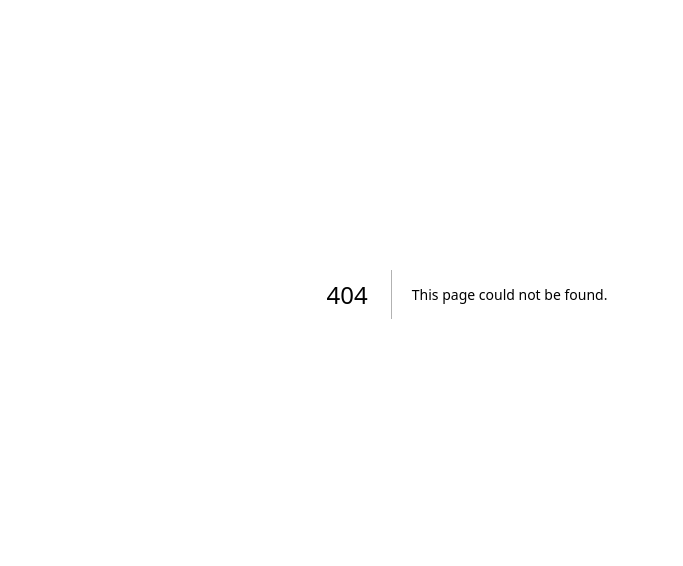
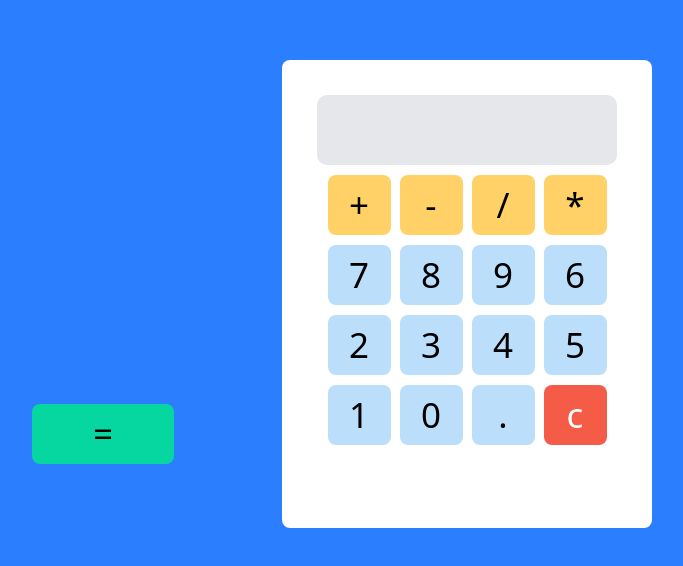
Before and after one commit to Ahasan-16/PracticeProject, a Next.js app: page /calculator in a window 1280 px wide. Before the commit this address had no page. Shown: the part 106-672 px from the top of the page, without its empty margins (173-856 px from the left). Built offline with nearby package versions, Linux system fonts and the light colour scheme.

Commit message:
create calculator basic structure

```diff
--- /dev/null
+++ b/src/app/calculator/page.js
@@ -0,0 +1,41 @@
+import React from 'react';
+
+const Page = () => {
+    return (
+        <div className={"bg-blue-500 h-[100vh] flex items-center justify-center"}>
+            <div className={"w-[370px] h-[468px] bg-white rounded-[8px] p-[35px] flex flex-col  items-center"}>
+                <input className={"w-[300px] h-[70px] rounded-[10px] bg-gray-200 p-[35px] text-[25px] outline-none"} />
+                <div className={"mt-[10px]"}>
+                    <button className={"bg-[#ffd166] w-[63px] h-[60px] rounded-[8px] text-[35px] text-center mr-[9px]"}>+</button>
+                    <button className={"bg-[#ffd166] w-[63px] h-[60px] rounded-[8px] text-[35px] text-center mr-[9px]"}>-</button>
+                    <button className={"bg-[#ffd166] w-[63px] h-[60px] rounded-[8px] text-[35px] text-center mr-[9px]"}>/</button>
+                    <button className={"bg-[#ffd166] w-[63px] h-[60px] rounded-[8px] text-[35px] text-center "}>*</button>
+                </div>
+                <div className={"mt-[10px]"}>
+                    <button className={"bg-[#bbdffb] w-[63px] h-[60px] rounded-[8px] text-[35px] text-center mr-[9px]"}>7</button>
+                    <button className={"bg-[#bbdffb] w-[63px] h-[60px] rounded-[8px] text-[35px] text-center mr-[9px]"}>8</button>
+                    <button className={"bg-[#bbdffb] w-[63px] h-[60px] rounded-[8px] text-[35px] text-center mr-[9px]"}>9</button>
+                    <button className={"bg-[#bbdffb] w-[63px] h-[60px] rounded-[8px] text-[35px] text-center "}>6</button>
+                </div>
+                <div className={"mt-[10px]"}>
+                    <button className={"bg-[#bbdffb] w-[63px] h-[60px] rounded-[8px] text-[35px] text-center mr-[9px]"}>2</button>
+                    <button className={"bg-[#bbdffb] w-[63px] h-[60px] rounded-[8px] text-[35px] text-center mr-[9px]"}>3</button>
+                    <button className={"bg-[#bbdffb] w-[63px] h-[60px] rounded-[8px] text-[35px] text-center mr-[9px]"}>4</button>
+                    <button className={"bg-[#bbdffb] w-[63px] h-[60px] rounded-[8px] text-[35px] text-center "}>5</button>
+                </div>
+                <div className={"mt-[10px]"}>
+                    <button className={"bg-[#bbdffb] w-[63px] h-[60px] rounded-[8px] text-[35px] text-center mr-[9px]"}>1</button>
+                    <button className={"bg-[#bbdffb] w-[63px] h-[60px] rounded-[8px] text-[35px] text-center mr-[9px]"}>0</button>
+                    <button className={"bg-[#bbdffb] w-[63px] h-[60px] rounded-[8px] text-[35px] text-center mr-[9px]"}>.</button>
+                    <button className={"bg-[#f55c47] w-[63px] h-[60px] rounded-[8px] text-[35px] text-center  text-white"}>c</button>
+                </div>
+                <div className={"absolute left-[205px] top-[510px]"}>
+                    <button className={"w-[142px] h-[60px] bg-[#06d6a0] rounded-[8px] text-[35px] text-center"}>=</button>
+                </div>
+
+            </div>
+        </div>
+    );
+};
+
+export default Page;
--- a/src/app/toDo/page.js
+++ b/src/app/toDo/page.js
@@ -38,8 +38,8 @@ const Page = () => {
                             {
                                 data1.map((item,index)=> {
                                    return (
-                                       <div  key={index} className={"flex justify-between mt-[5px]"}>
-                                          <div className={"flex items-center"}>
+                                       <div  key={index} className={"flex justify-between mt-[5px] border-b-2 border-dashed pb-2"}>
+                                          <div className={"flex items-center "}>
                                               <button onClick={()=>{complete(index)}} className={"cursor-pointer mr-[3px]"}>{ind.includes(index)?"☑":"☐"}</button>
                                               <li style={{textDecoration:ind.includes(index)?"line-through":"none"}} className={"text-[16px]"}>{item}</li>
                                           </div>
```
